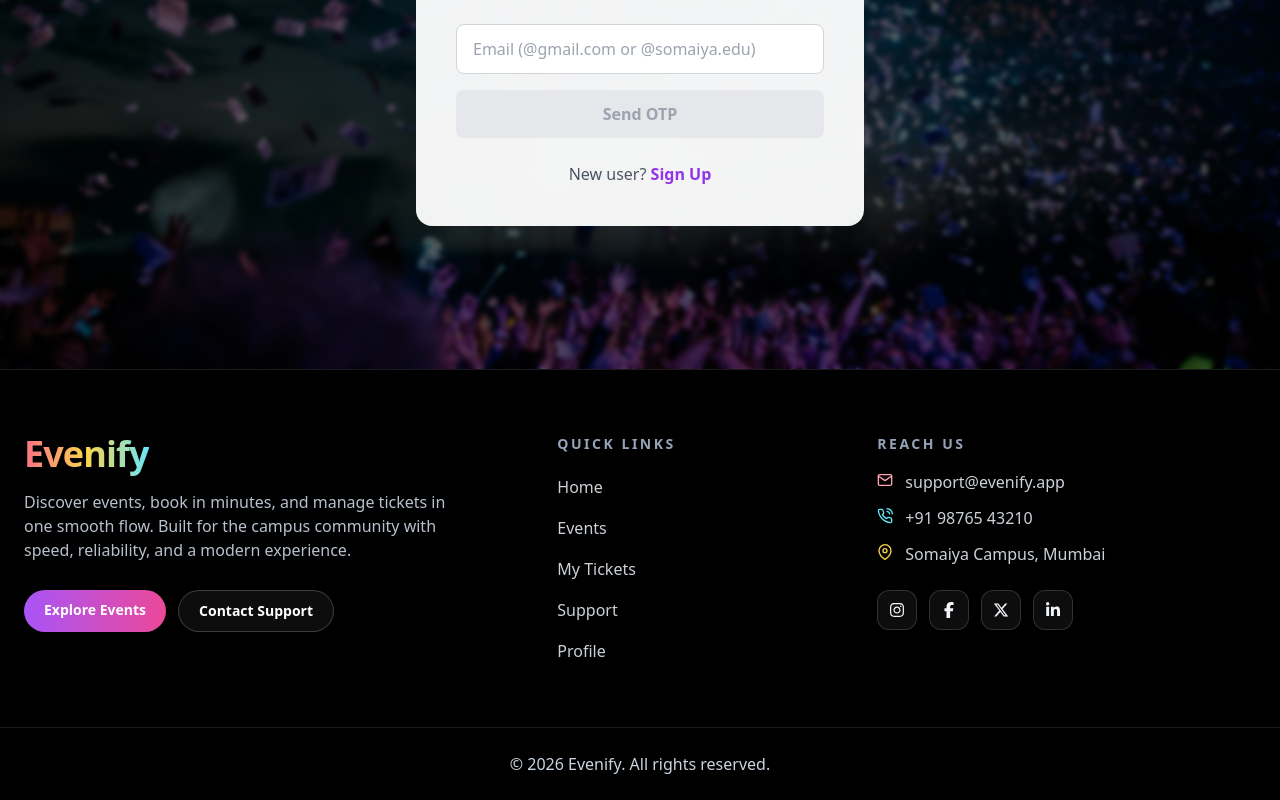
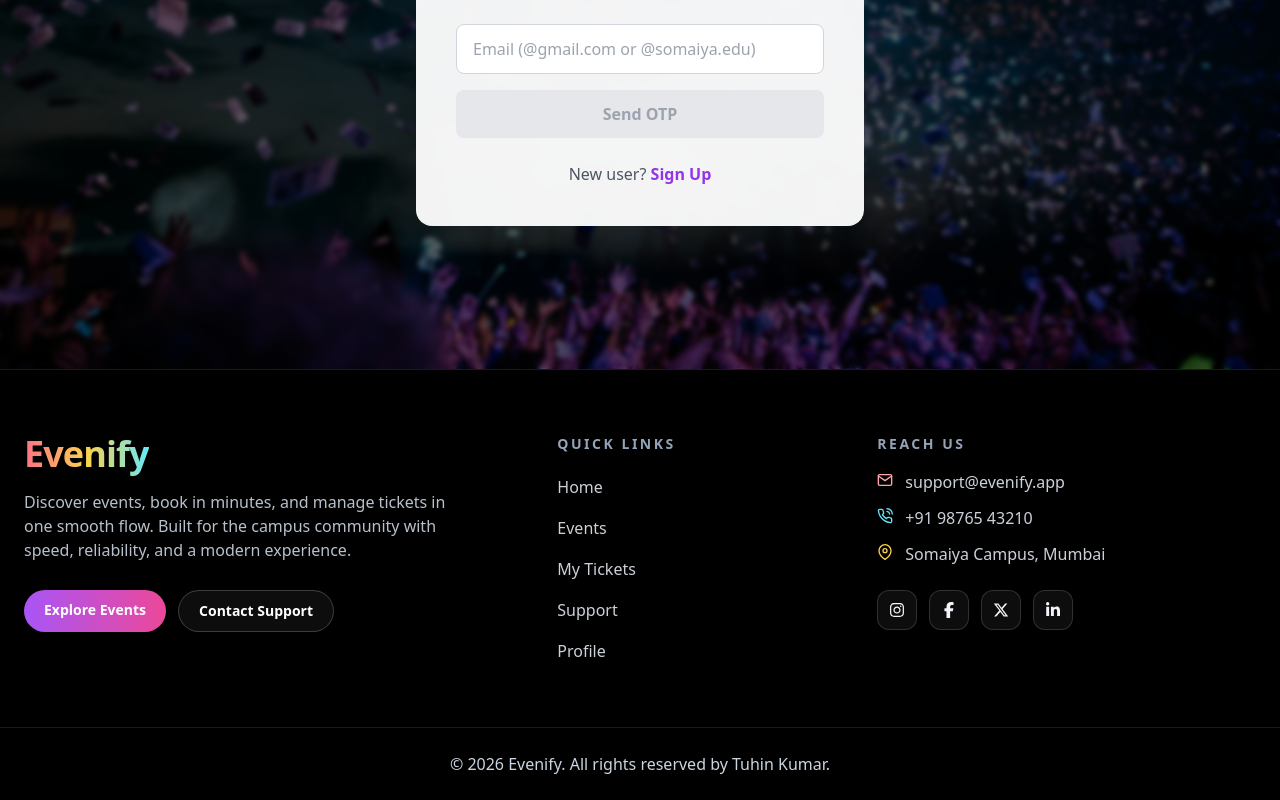
Before and after one commit to tuhin-techy/evenify, a React (Vite) app in the folder frontend/: page /login in a window 1280 px wide. Shown: the part 431-1231 px from the top of the page. Built offline with nearby package versions, Linux system fonts and the light colour scheme; no server answers.

Commit message:
Footer updated.

```diff
--- a/frontend/src/components/common/Footer.jsx
+++ b/frontend/src/components/common/Footer.jsx
@@ -203,7 +203,7 @@ const Footer = () => {
 
       <div className="w-full border-t border-white/10" />
       <div className="w-full px-6 py-6 text-center text-sm md:text-base text-slate-300">
-        © {new Date().getFullYear()} Evenify. All rights reserved.
+        © {new Date().getFullYear()} Evenify. All rights reserved by Tuhin Kumar.
       </div>
     </footer>
   );
```
